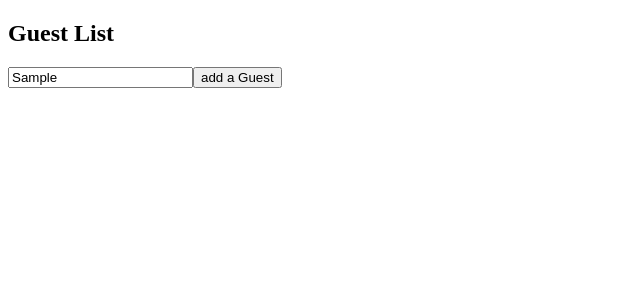
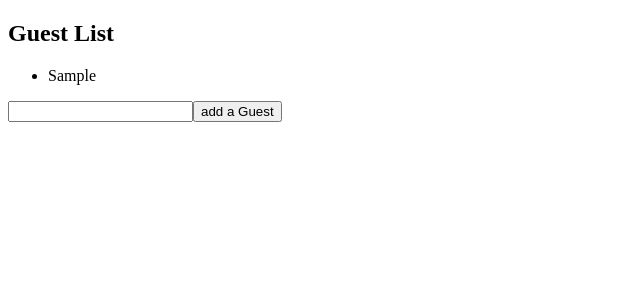
Before and after one commit to rigole/React-TypeScript, a React (Create React App) app: page / in a window 1280 px wide. Both pictures are taken after typing "Sample" into the empty fields and a click on the button "add a Guest". Shown: the top 300 px of the page, without its empty margins (0-640 px from the left). Built offline with nearby package versions, Linux system fonts and the light colour scheme.

Commit message:
state and typeScript 2

```diff
--- a/src/state/GuesList.tsx
+++ b/src/state/GuesList.tsx
@@ -1,13 +1,27 @@
 import React from "react";
 import { useState } from "react";
 
+
+
 const GuestList: React.FC = () => {
     const [name, setName] = useState("")
+    const [guests, setGuests] = useState<string[]>([])
+
+
+    const addGuest = () => {
+        setName('');
+        setGuests([...guests, name]);
+    }
     return (
         <div>
             <h2>Guest List</h2>
+            <ul>
+                {guests.map((guest) => (
+                    <li key={guest}>{guest}</li>
+                ))}
+            </ul>
             <input value={name} onChange={(e) => setName(e.target.value)}/>
-            <button>add a Guest</button>
+            <button onClick={addGuest}>add a Guest</button>
         </div>
     )
 }
```
